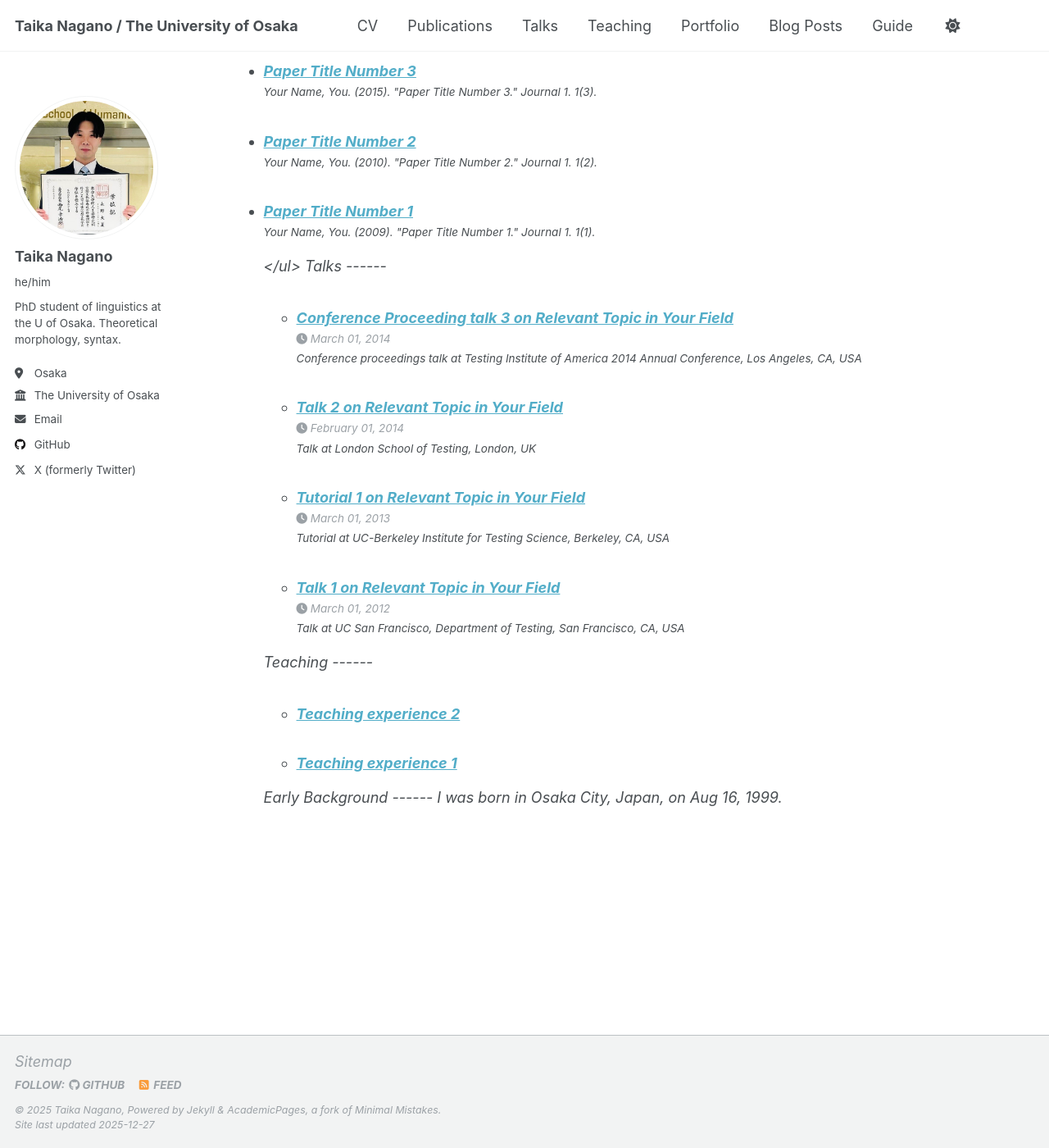
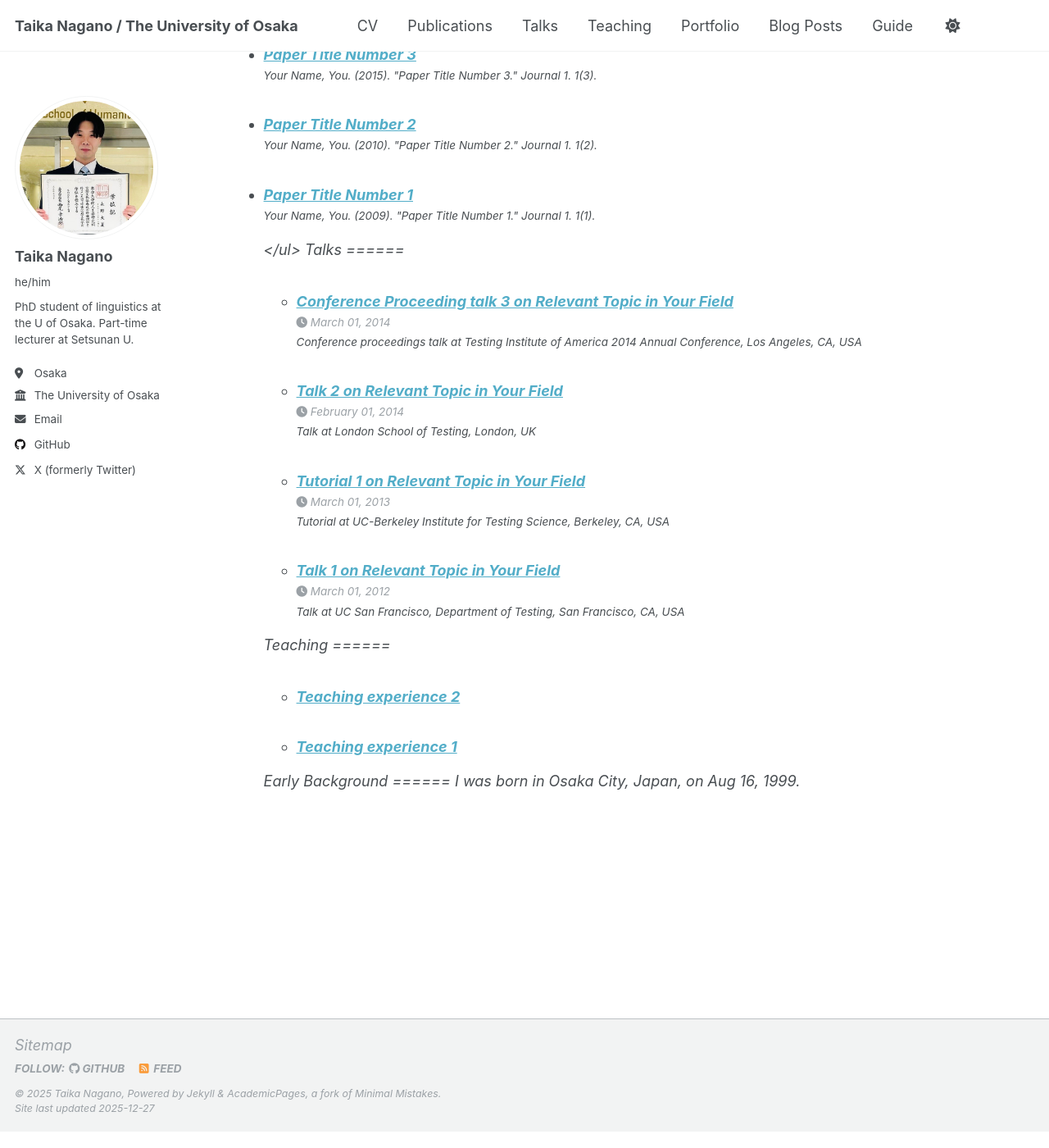
Before and after one commit to TaikaNagano/taikanagano.github.io, a Jekyll site: the page built from _pages/cv.md, in a window 1280 px wide and 1400 px high, scrolled down 2690 px. Shown: the whole window at 82% size. Built offline with Jekyll 4.4.1, drawn with Linux system fonts in a browser that asks for light colours.

Commit message:
Updated config.yml

```diff
--- a/_config.yml
+++ b/_config.yml
@@ -25,7 +25,7 @@
   avatar           : "profile.png"
   name             : "Taika Nagano"
   pronouns         : "he/him"
-  bio              : "PhD student of linguistics at the U of Osaka. Theoretical morphology, syntax."
+  bio              : "PhD student of linguistics at the U of Osaka. Part-time lecturer at Setsunan U."
   location         : "Osaka"
   employer         : "The University of Osaka"
   uri              : # URL
```
Also changed, not shown: _pages/cv.md (+4 -4 lines).
